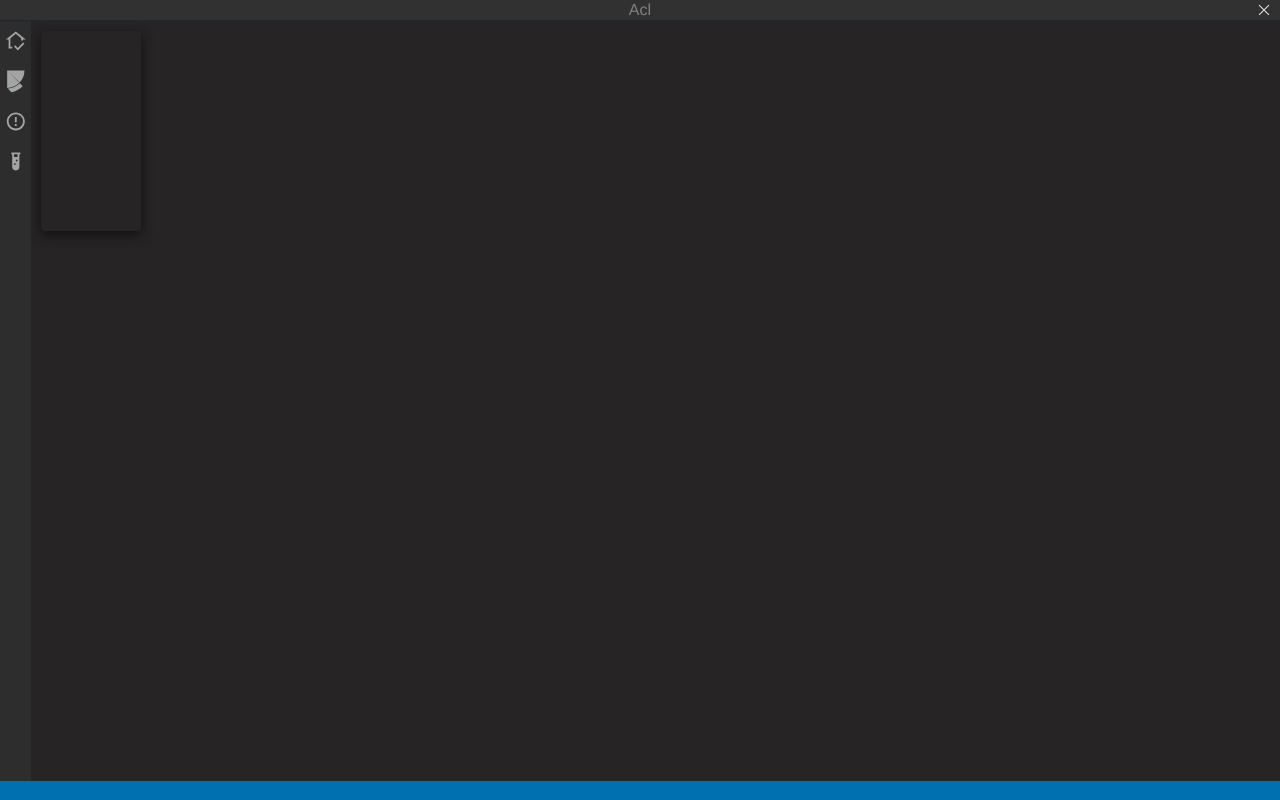
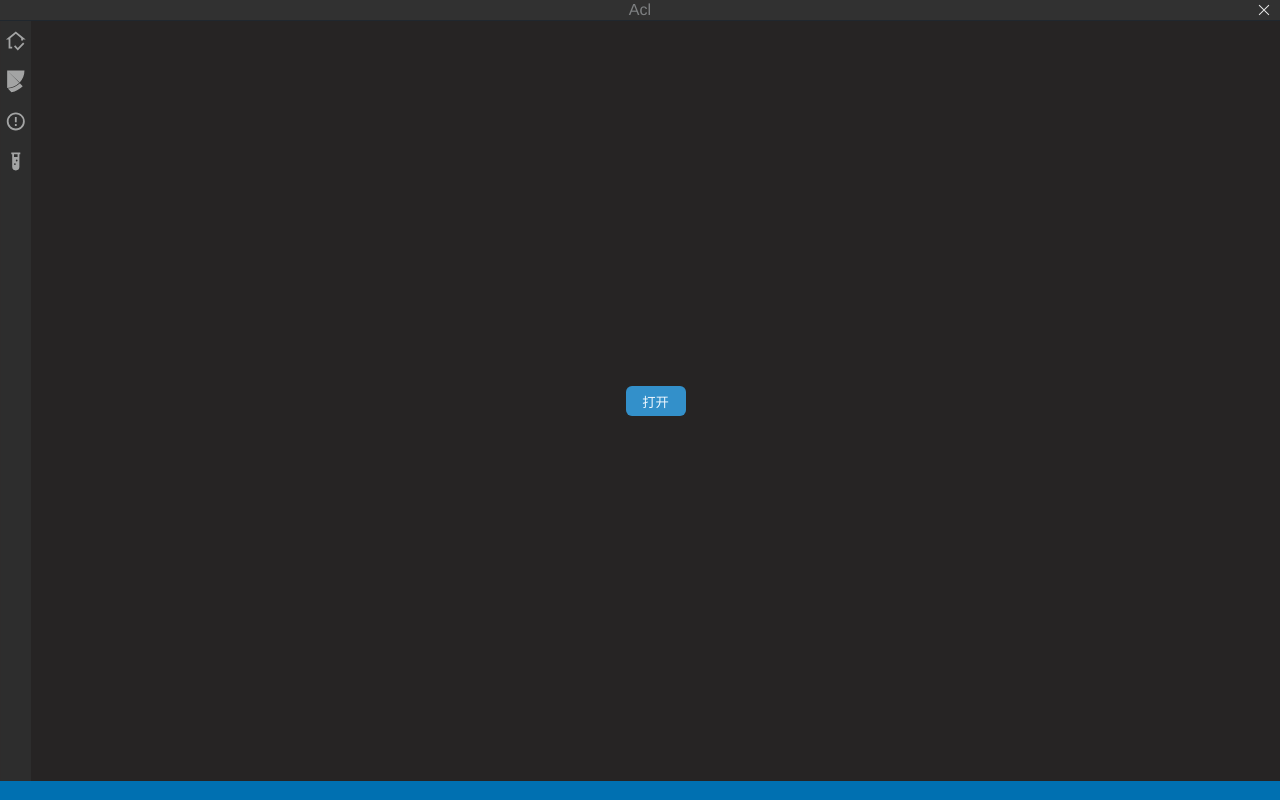
Before and after one commit to YToyCoder/acl, a Vue app: page /test in a window 1280 px wide. Built offline with nearby package versions, Linux system fonts and the light colour scheme.

Commit message:
components:add simple button

```diff
--- /dev/null
+++ b/src/assets/style/button.scss
@@ -0,0 +1,17 @@
+$acl--button-color: rgb(51, 144, 202);
+$acl--button-height: 30px;
+
+
+@mixin acl__button-common{
+  padding: 6px 8px;
+  border-radius: 6px;
+  width: $acl--button-height * 2;
+  height: $acl--button-height ;
+}
+
+.acl__button {
+  background-color: $acl--button-color;
+  border: none;
+  color: aliceblue;
+  @include acl__button-common();
+}
--- a/src/assets/style/index.scss
+++ b/src/assets/style/index.scss
@@ -1,3 +1,4 @@
 @import './SvgIcon.scss';
 @import './scrollable.scss';
 @import './card.scss';
+@import './button.scss'
--- /dev/null
+++ b/src/components/button/index.tsx
@@ -0,0 +1,12 @@
+import { defineComponent, renderSlot } from "vue"
+
+export default defineComponent({
+  name: 'acl__button',
+  setup(_, {slots}){
+    return () => (
+      <button class={'acl__button'}>
+        { renderSlot(slots, 'default') }
+      </button>
+    )
+  }
+})
--- a/src/views/test.tsx
+++ b/src/views/test.tsx
@@ -1,13 +1,12 @@
 import { defineComponent } from "vue"
-import Card from "@/components/card"
+import AclButton from '@/components/button'
 
 export default defineComponent({
   name: 'test',
   setup(props, ctx) {
     return () => (
-      <div style={({width: '100%', height: '100%'})}>
-        <Card width="100px" height="200px" style="margin: 10px 10px;" type="dark">
-        </Card>
+      <div style={({width: '100%', height: '100%', display: 'flex', alignItems: 'center', justifyContent: 'center'})}>
+        <AclButton>打开</AclButton>
       </div>
     )
   }
```
